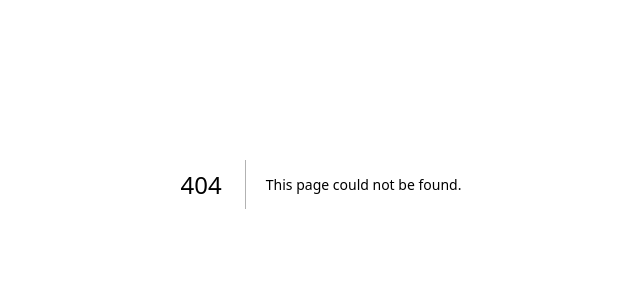
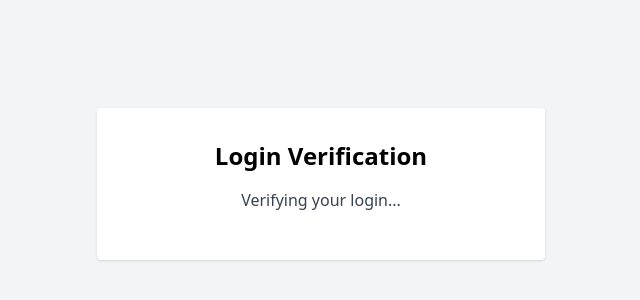
Before and after one commit to rodneyberubee/viv-frontend, a Next.js app: page /verify in a window 1280 px wide. Before the commit this address had no page. Shown: the part 216-516 px from the top of the page, without its empty margins (319-959 px from the left). Built offline with nearby package versions, Linux system fonts and the light colour scheme.

Commit message:
Create verify.tsx

```diff
--- /dev/null
+++ b/pages/verify.tsx
@@ -0,0 +1,71 @@
+import React, { useEffect, useState } from 'react';
+import { useRouter } from 'next/router';
+
+const VerifyPage = () => {
+  const router = useRouter();
+  const { token } = router.query;
+
+  const [status, setStatus] = useState<'loading' | 'success' | 'error'>('loading');
+  const [message, setMessage] = useState('Verifying your login...');
+
+  useEffect(() => {
+    if (!token) return;
+
+    const verifyToken = async () => {
+      try {
+        const res = await fetch('https://api.vivaitable.com/api/auth/verify', {
+          method: 'POST',
+          headers: { 'Content-Type': 'application/json' },
+          body: JSON.stringify({ token }),
+        });
+
+        const data = await res.json();
+        if (res.ok) {
+          // Save JWT/session to localStorage for protected routes
+          localStorage.setItem('viv_session', JSON.stringify(data.session));
+
+          setStatus('success');
+          setMessage('Login successful! Redirecting...');
+          // Redirect to dashboard after short delay
+          setTimeout(() => {
+            router.push(`/dashboard/${data.session.restaurantId}`);
+          }, 1500);
+        } else {
+          setStatus('error');
+          setMessage(data.error || 'Invalid or expired login link.');
+        }
+      } catch (err) {
+        console.error('[ERROR][verify]', err);
+        setStatus('error');
+        setMessage('An error occurred while verifying your login.');
+      }
+    };
+
+    verifyToken();
+  }, [token, router]);
+
+  return (
+    <div className="flex min-h-screen items-center justify-center bg-gray-100">
+      <div className="bg-white p-8 rounded shadow max-w-md w-full text-center">
+        <h1 className="text-2xl font-bold mb-4">Login Verification</h1>
+        <p
+          className={`mb-4 ${
+            status === 'error' ? 'text-red-500' : status === 'success' ? 'text-green-500' : 'text-gray-700'
+          }`}
+        >
+          {message}
+        </p>
+        {status === 'error' && (
+          <button
+            onClick={() => router.push('/login')}
+            className="bg-orange-500 text-white px-4 py-2 rounded shadow hover:bg-orange-600"
+          >
+            Go Back to Login
+          </button>
+        )}
+      </div>
+    </div>
+  );
+};
+
+export default VerifyPage;
```
